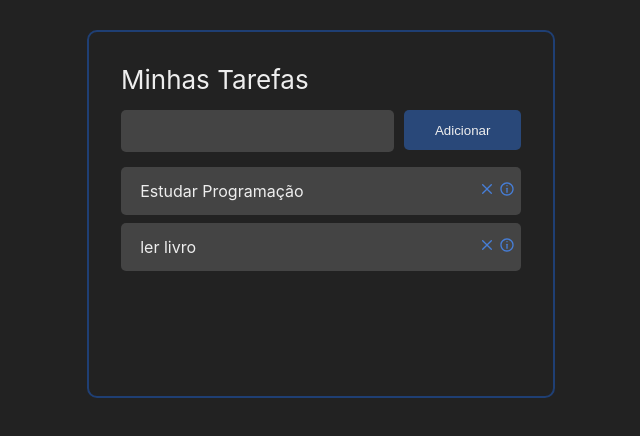
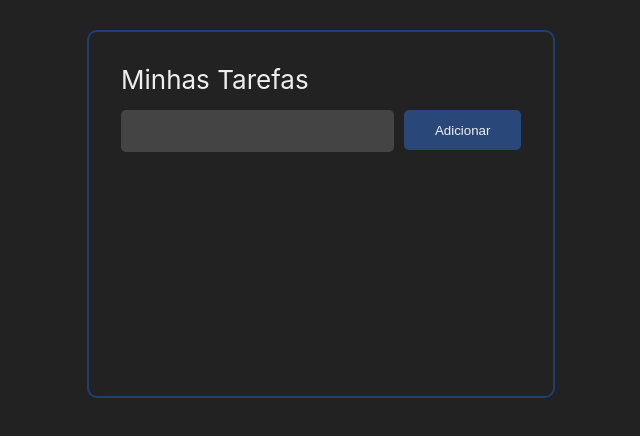
Before and after one commit to jose-guilherme93/to-do-list, a React (Create React App) app: page / in a window 1280 px wide. Shown: the top 436 px of the page, without its empty margins (319-959 px from the left). Built offline with nearby package versions, Linux system fonts and the light colour scheme; the HTML template or start-up script is replaced by a standard one.

Commit message:
push to production with vercel

```diff
--- a/src/App.jsx
+++ b/src/App.jsx
@@ -1,4 +1,4 @@
-import React, { useState, useEffect } from "react";
+import React, { useState } from "react";
 import {v4 as uuidv4} from 'uuid'
 
 import './App.css'
@@ -13,21 +13,11 @@ import TaskDetails from "./components/TaskDetails";
 const App = () => {
   const [tasks, setTasks] = useState (localStorage.getItem('tasks') ||
     [
-    {
-      id: '1',
-      title: 'Estudar Programação',
-      completed: false,
 
-    },
-    {
-      id: '2',
-      title: 'ler livro',
-      completed: false,
-    }
   ]
   )
 
-    // const handleLocalStorage = React.useEffect = () => {localStorage.setItem('tasks')}
+
     const handleTaskClick = (taskId) => {
       const newTasks = tasks.map(task => {
         if (task.id === taskId) return {...task, completed: !task.completed}
```
Also changed, not shown: 1 other file (tests, documents, lock files or other folders).
